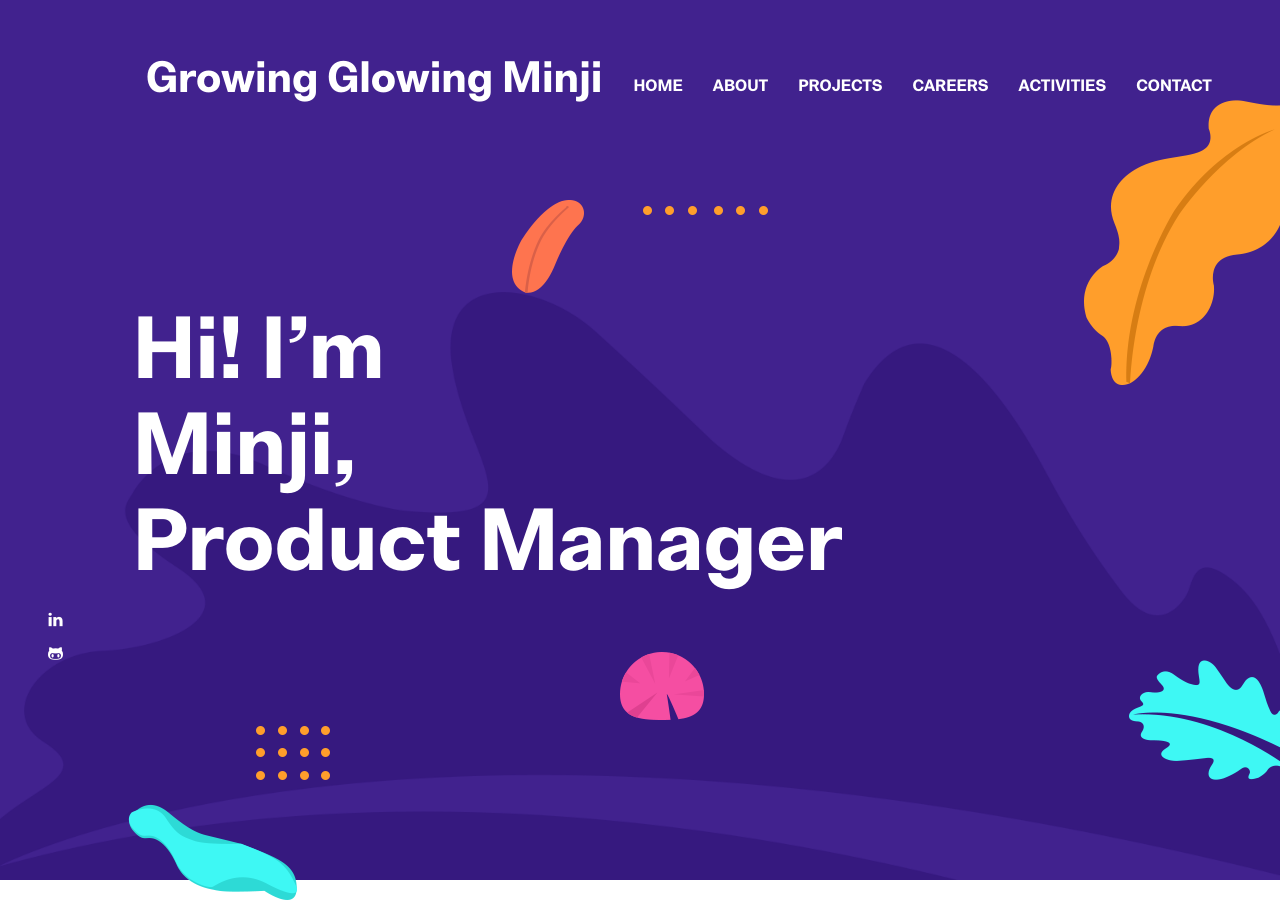
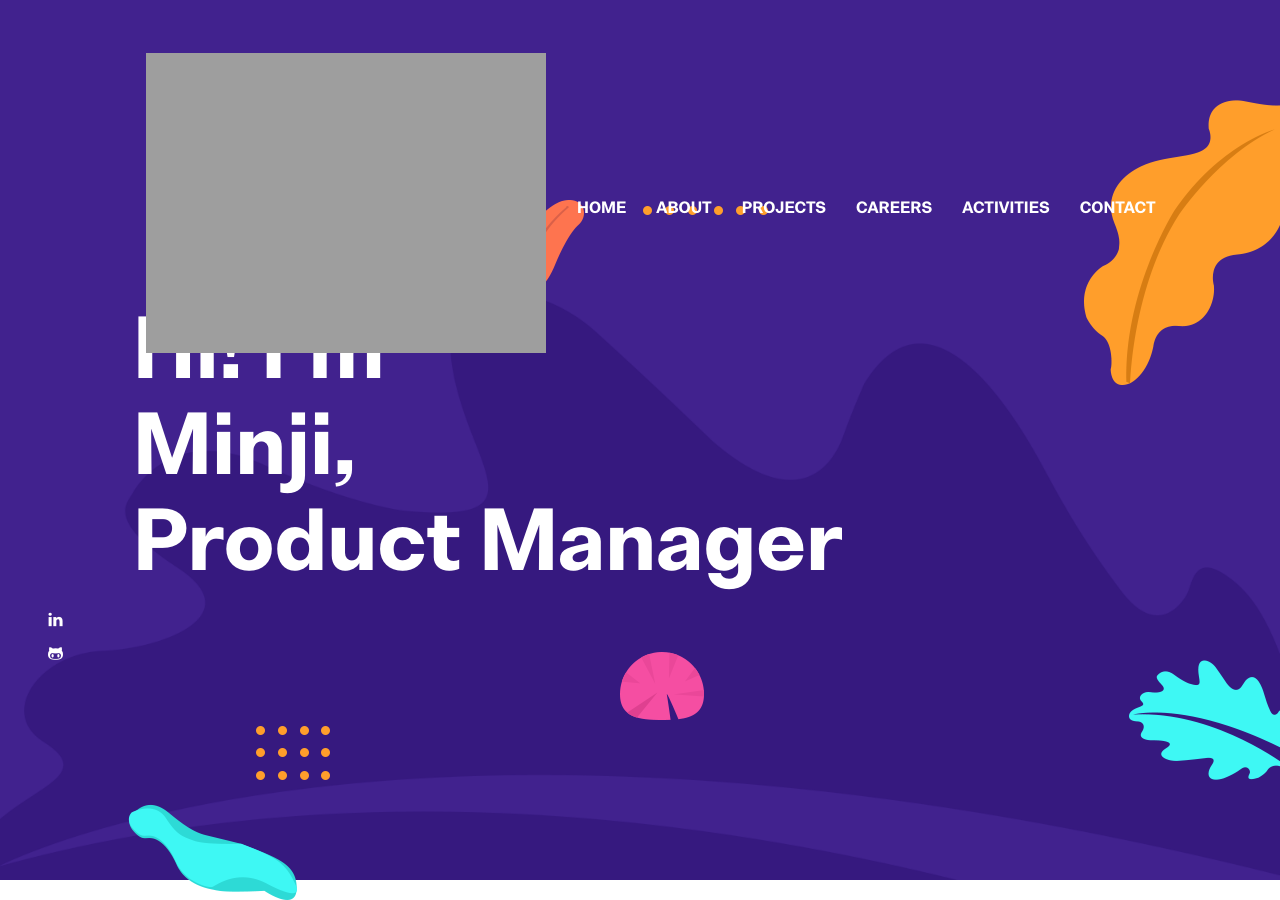
Before and after one commit to GrowingGlowingMinji/GrowingGlowingMinji.github.io, a Jekyll site: the page built from index.html, in a window 1280 px wide and 900 px high. Built offline with Jekyll 4.4.1, drawn with Linux system fonts in a browser that asks for light colours.

Commit message:
add logo

```diff
--- a/_data/settings.yml
+++ b/_data/settings.yml
@@ -3,7 +3,7 @@
 # General Site Settings
 
 title: Growing Glowing Minji
-logo:
+logo: assets\images\about\Logo.png
 author: Minji Park
 description: this is meta description
 email: helenamj121@gmail.com
```
Also changed, not shown: assets/images/about/Logo.png (added).
